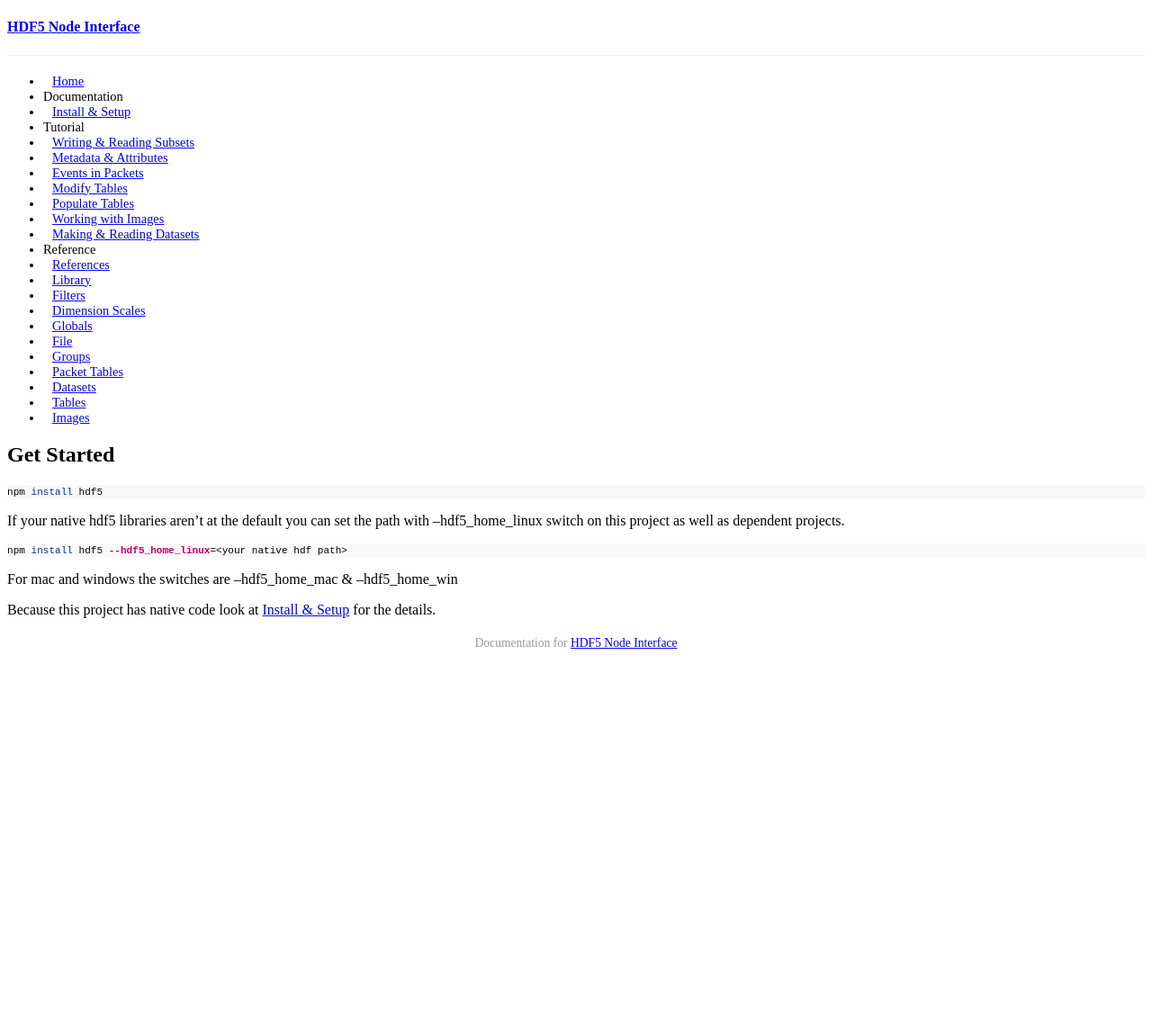
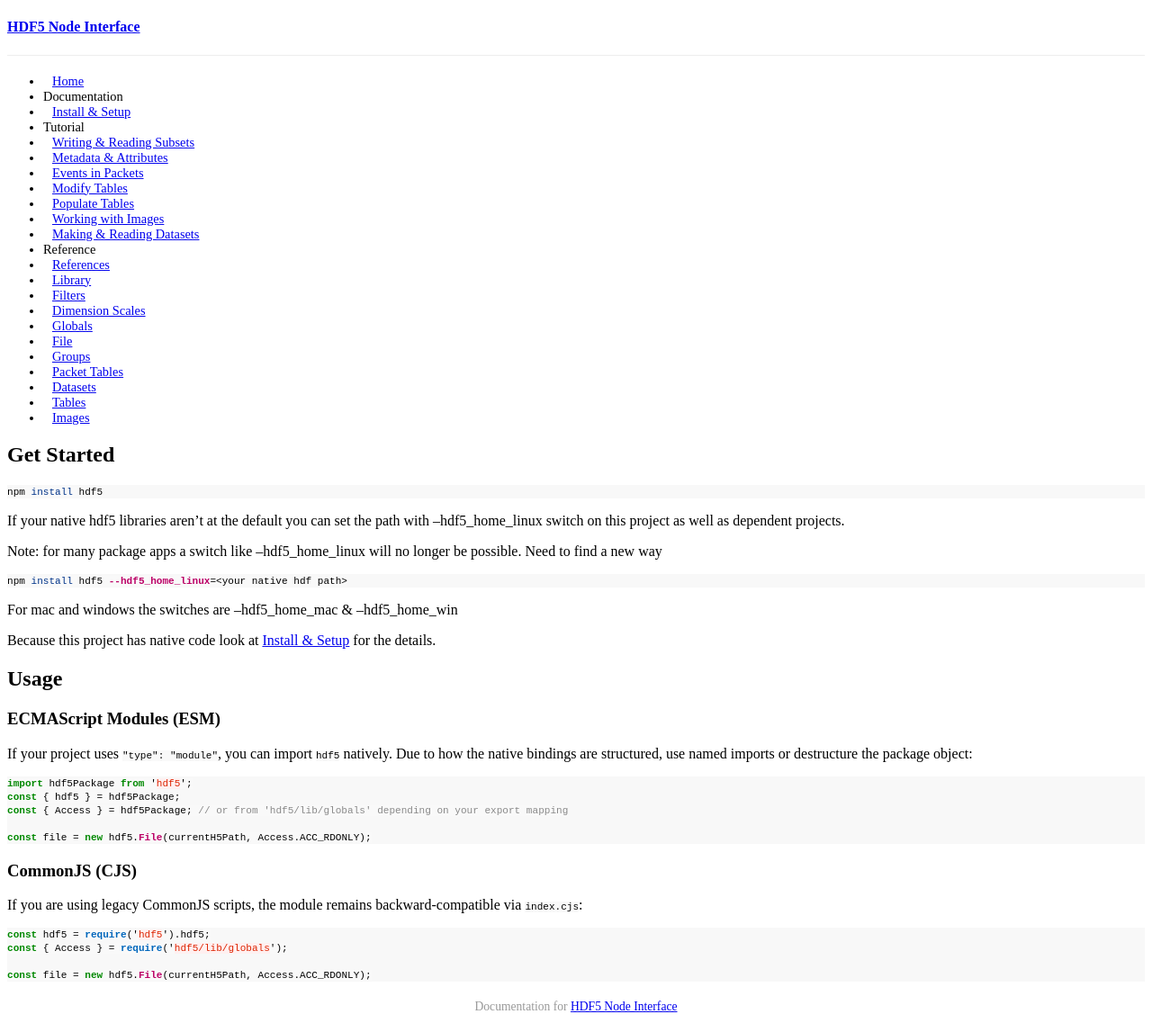
Before and after one commit to HDF-NI/hdf5.node, a Jekyll site: the page built from index.md, in a window 1280 px wide. Shown: the whole page at 90% size. Built offline with Jekyll 4.4.1, drawn with Linux system fonts in a browser that asks for light colours; a style sheet for code colours, icons or effects is not loaded; before the commit the page ends 900 px from its top, so only the background shows below that.

Commit message:
docs: add ESM and CommonJS dual-usage examples

````diff
--- a/index.md
+++ b/index.md
@@ -12,9 +12,34 @@ If your native hdf5 libraries aren't at the default
 you can set the path with --hdf5_home_linux switch on this project as well as
 dependent projects.
 
+Note: for many package apps a switch like --hdf5_home_linux will no longer be possible.  Need to find a new way
+
 ```bash
 npm install hdf5 --hdf5_home_linux=<your native hdf path>
 ```
 For mac and windows the switches are --hdf5_home_mac & --hdf5_home_win
 
 Because this project has native code look at [Install & Setup]({{ site.baseurl }}/doc/install-setup.html) for the details.
+
+## Usage
+
+### ECMAScript Modules (ESM)
+If your project uses `"type": "module"`, you can import `hdf5` natively. Due to how the native bindings are structured, use named imports or destructure the package object:
+
+```javascript
+import hdf5Package from 'hdf5';
+const { hdf5 } = hdf5Package;
+const { Access } = hdf5Package; // or from 'hdf5/lib/globals' depending on your export mapping
+
+const file = new hdf5.File(currentH5Path, Access.ACC_RDONLY);
+```
+
+### CommonJS (CJS)
+If you are using legacy CommonJS scripts, the module remains backward-compatible via `index.cjs`:
+
+```javascript
+const hdf5 = require('hdf5').hdf5;
+const { Access } = require('hdf5/lib/globals');
+
+const file = new hdf5.File(currentH5Path, Access.ACC_RDONLY);
+```
````
